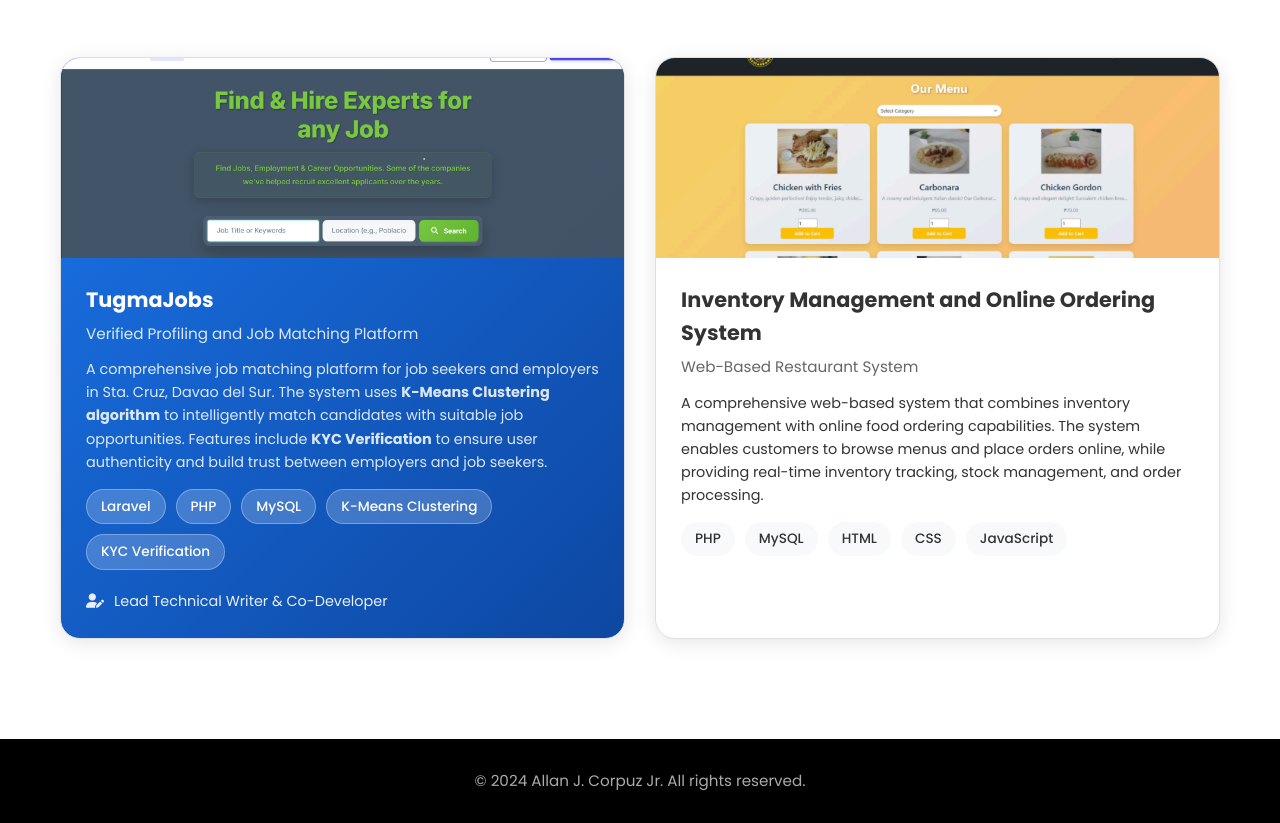
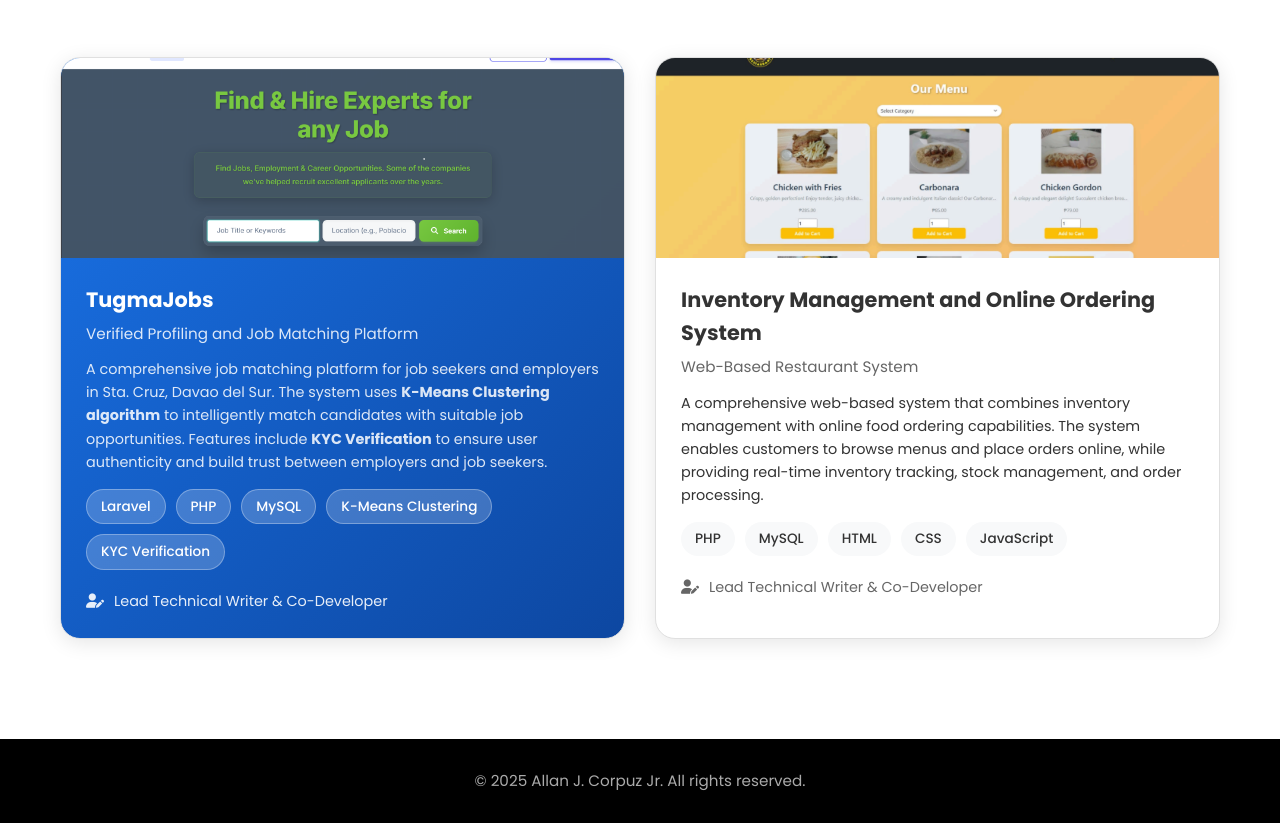
Before and after one commit to Arannnx/portfolio, a plain HTML site: page projects.html in a window 1280 px wide. Shown: the part 238-1061 px from the top of the page. Drawn offline with Linux system fonts and the light colour scheme.

Commit message:
Add role to Inventory project and update About page

```diff
--- a/projects.html
+++ b/projects.html
@@ -89,6 +89,10 @@
                             <span class="tech-tag">CSS</span>
                             <span class="tech-tag">JavaScript</span>
                         </div>
+                        <div class="project-role">
+                            <i class="fas fa-user-edit"></i>
+                            <span>Lead Technical Writer & Co-Developer</span>
+                        </div>
                     </div>
                 </div>
             </div>
@@ -106,7 +110,7 @@
     <!-- Footer -->
     <footer class="footer">
         <div class="container">
-            <p>&copy; 2024 Allan J. Corpuz Jr. All rights reserved.</p>
+            <p>&copy; 2025 Allan J. Corpuz Jr. All rights reserved.</p>
         </div>
     </footer>
 
```
Also changed, not shown: about.html (+2 -2 lines), certifications.html (+1 -1 lines), index.html (+1 -1 lines), skills.html (+1 -1 lines).
